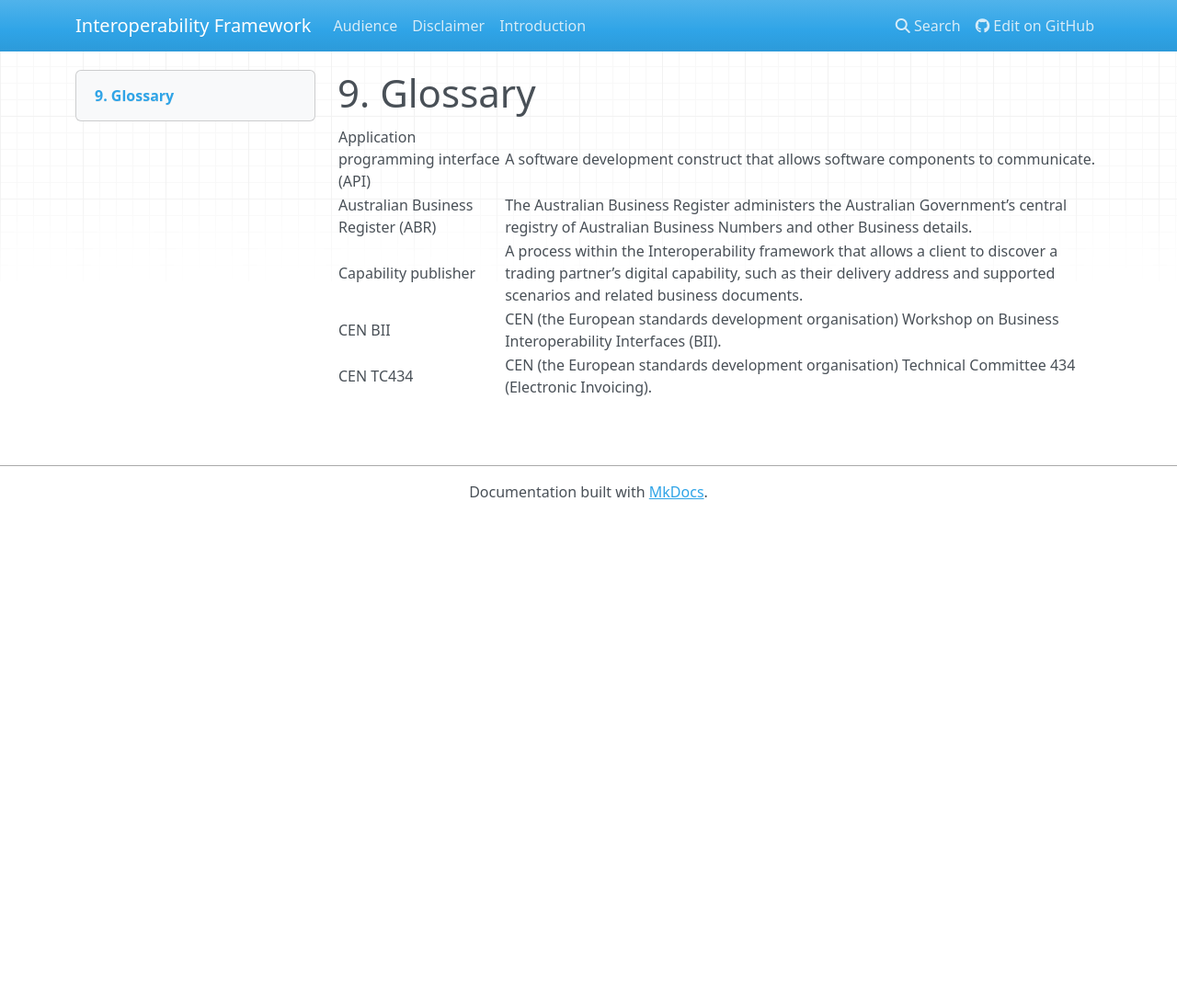
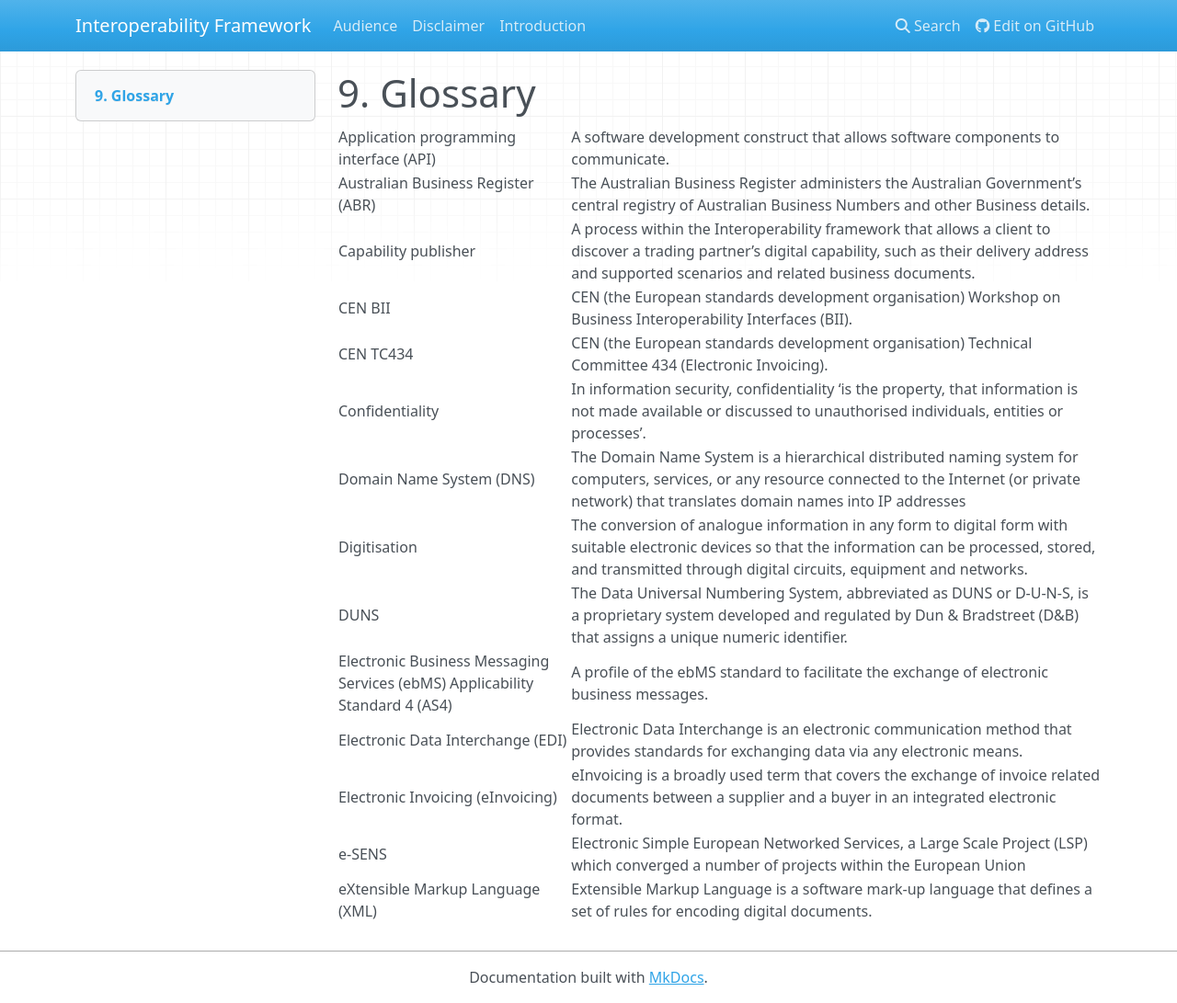
Before and after one commit to Kanwal-ATO/Interoperability-Framework, an MkDocs documentation site: the page built from docs/glossary.md, in a window 1280 px wide and 1091 px high. Shown: the whole window at 92% size. Built offline with MkDocs 1.6.1, drawn with Linux system fonts in a browser that asks for light colours; nearby versions of some CDN libraries; old or Windows-style settings are respelled for this version of MkDocs.

Commit message:
Update glossary.md

```diff
--- a/docs/glossary.md
+++ b/docs/glossary.md
@@ -7,3 +7,12 @@ Australian Business Register (ABR) | The Australian Business Register administer
 Capability publisher | A process within the Interoperability framework that allows a client to discover a trading partner’s digital capability, such as their delivery address and supported scenarios and related business documents. |
 CEN BII | CEN (the European standards development organisation) Workshop on Business Interoperability Interfaces (BII).
 CEN TC434 | CEN (the European standards development organisation) Technical Committee 434 (Electronic Invoicing). |
+Confidentiality |In information security, confidentiality ‘is the property, that information is not made available or discussed to unauthorised individuals, entities or processes’. |
+Domain Name System (DNS) |The Domain Name System is a hierarchical distributed naming system for computers, services, or any resource connected to the Internet (or private network) that translates domain names into IP addresses |
+Digitisation |The conversion of analogue information in any form to digital form with suitable electronic devices so that the information can be processed, stored, and transmitted through digital circuits, equipment and networks. |
+DUNS |The Data Universal Numbering System, abbreviated as DUNS or D-U-N-S, is a proprietary system developed and regulated by Dun & Bradstreet (D&B) that assigns a unique numeric identifier. |
+Electronic Business Messaging Services (ebMS) Applicability Standard 4 (AS4) |A profile of the ebMS standard to facilitate the exchange of electronic business messages. |
+Electronic Data Interchange (EDI) |Electronic Data Interchange is an electronic communication method that provides standards for exchanging data via any electronic means. |
+Electronic Invoicing (eInvoicing) |eInvoicing is a broadly used term that covers the exchange of invoice related documents between a supplier and a buyer in an integrated electronic format. |
+e-SENS |Electronic Simple European Networked Services, a Large Scale Project (LSP) which converged a number of projects within the European Union |
+eXtensible Markup Language (XML) |Extensible Markup Language is a software mark-up language that defines a set of rules for encoding digital documents. |
```
